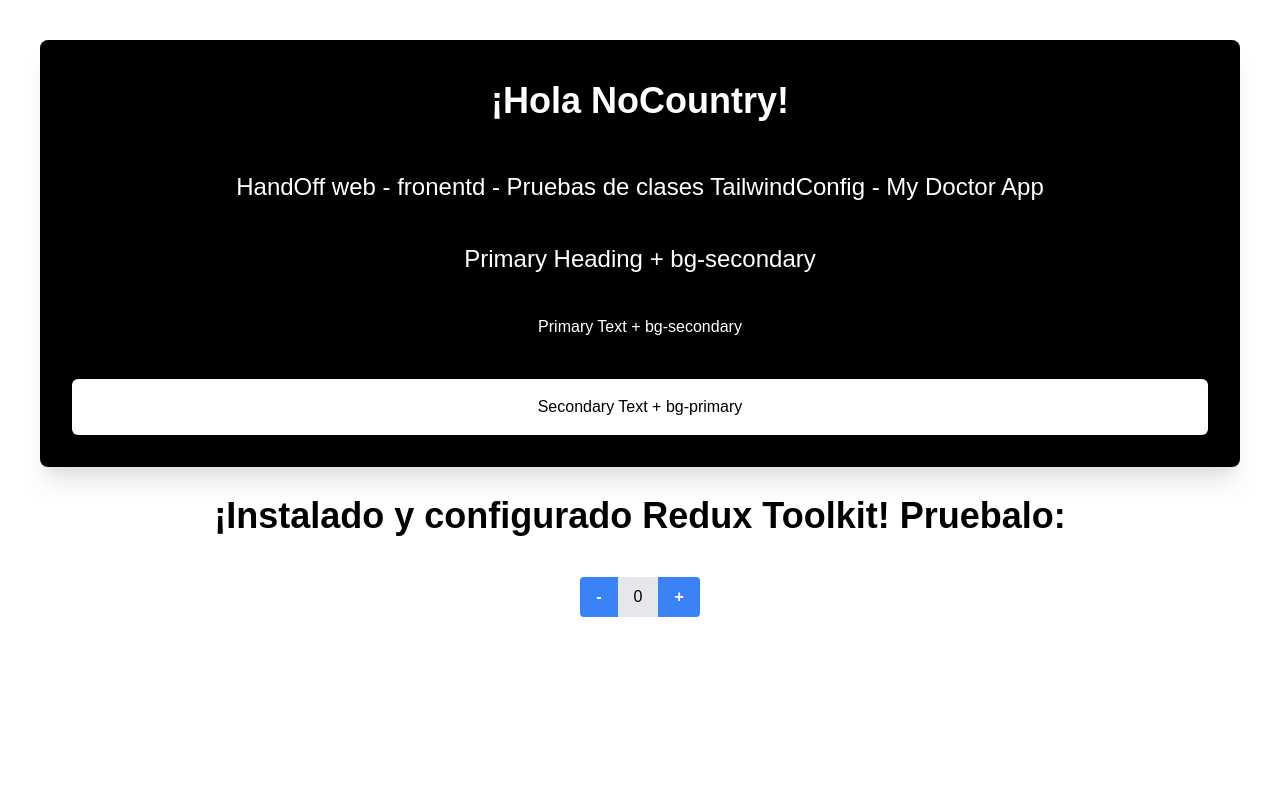
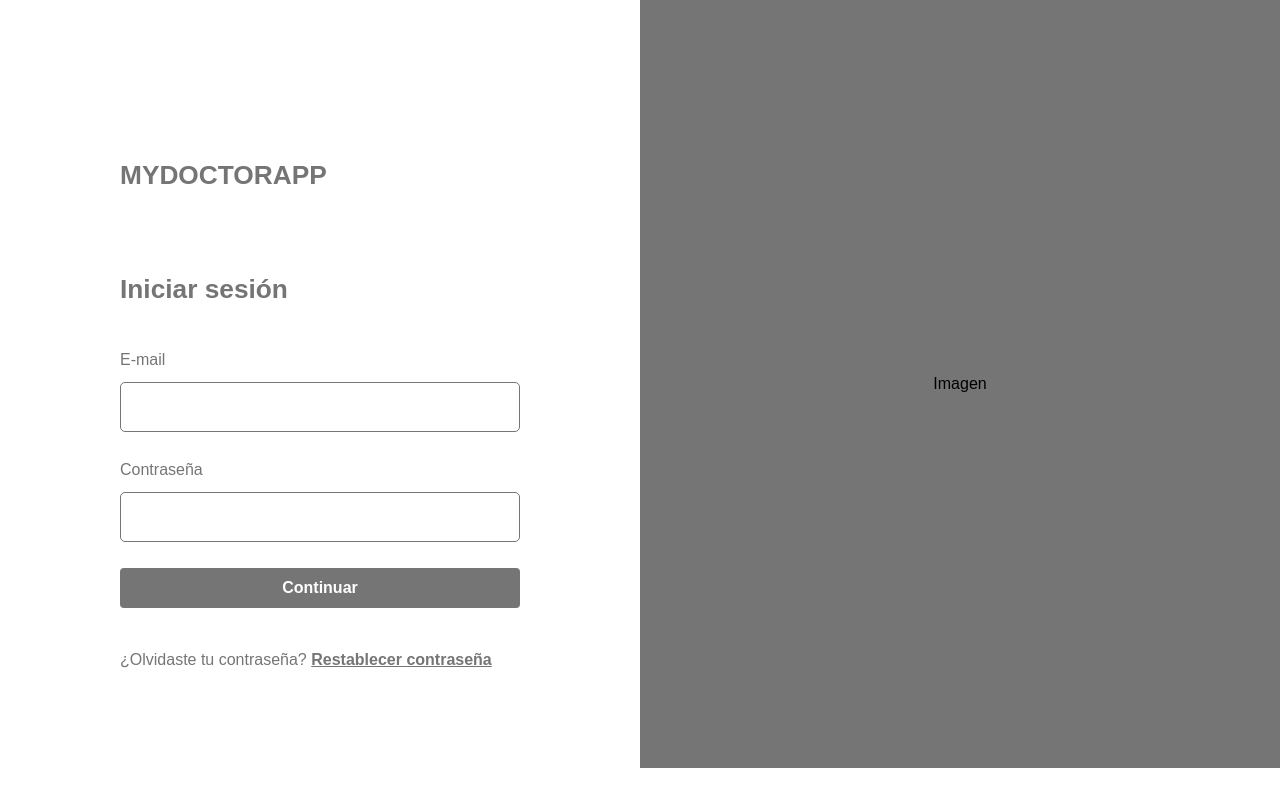
Before and after one commit to LautaroTnz/c17-56-T-Java, a React (Vite) app in the folder frontend/: page / in a window 1280 px wide. Built offline with nearby package versions, Linux system fonts and the light colour scheme.

Commit message:
Add: Maquetado Login en baja

```diff
--- a/frontend/src/App.jsx
+++ b/frontend/src/App.jsx
@@ -1,23 +1,14 @@
 import './App.css'
 import { Counter } from './components/Counter/Counter'
+import { Login } from './pages'
 
 function App() {
 
+  //1366x768
+
   return (
     <>
-      <div className="mt-10 p-8 bg-secondary rounded-lg shadow-xl ml-10 mr-10 text-center flex flex-col gap-y-10">
-        <h1 className='text-primary text-4xl font-bold leading-relaxed text-center'>¡Hola NoCountry!</h1>
-        <h1 className='text-primary text-2xl text-center'>HandOff web - fronentd - Pruebas de clases TailwindConfig - My Doctor App</h1>
-        <h1 className="text-primary text-2xl">Primary Heading + bg-secondary</h1>
-        <p className="text-primary">Primary Text + bg-secondary</p>
-        <div className="bg-primary text-secondary p-4 rounded-md">
-          <p className="text-secondary">Secondary Text + bg-primary</p>
-        </div>
-      </div>
-
-      <h1 className='text-secondary text-4xl font-bold leading-relaxed text-center mt-5'>¡Instalado y configurado Redux Toolkit! Pruebalo:</h1>
-
-      <Counter />
+      <Login />
     </>
   )
 }
--- /dev/null
+++ b/frontend/src/components/FormLogin/FormLogin.jsx
@@ -0,0 +1,43 @@
+import React from 'react'
+
+function FormLogin() {
+    return (
+        <div className='flex justify-center items-center h-screen'>
+
+
+            <div className='flex flex-col w-[400px] h-[488px]'>
+
+                <h1 className='text-[26.27px] font-bold text-primarygrey mb-[75px]'>MYDOCTORAPP</h1>
+
+                <h2 className='text-[26.27px] font-bold text-primarygrey mb-[38px]'>Iniciar sesión</h2>
+
+                <div >
+                    <form className='flex flex-col' action="">
+
+                        <label className='text-[16px] text-primarygrey mb-[10px]'
+                            htmlFor="email">E-mail</label>
+                        <input className='w-full h-[50px] border border-primarygrey rounded-[5px] mb-[26px]'
+                            type="email" id='email' required />
+
+                        <label className='text-[16px] text-primarygrey mb-[10px]'
+                            htmlFor="password">Contraseña</label>
+                        <input className='w-full h-[50px] border border-primarygrey rounded-[5px] mb-[26px]'
+                            type="password" id='password' required />
+
+                        <button type="submit" className="bg-primarygrey text-white font-bold py-2 px-4 rounded mb-[40px]">
+                            Continuar
+                        </button>
+
+                    </form>
+
+                    <h1 className='text-primarygrey'>¿Olvidaste tu contraseña? <a className='underline font-bold' href="">Restablecer contraseña</a></h1>
+                </div>
+
+            </div>
+
+
+        </div>
+    )
+}
+
+export default FormLogin
--- a/frontend/src/components/index.js
+++ b/frontend/src/components/index.js
@@ -0,0 +1 @@
+export { default as FormLogin } from './FormLogin/FormLogin';
--- /dev/null
+++ b/frontend/src/pages/Login/Login.jsx
@@ -0,0 +1,28 @@
+import React from 'react';
+import { FormLogin } from '../../components';
+
+const Login = () => {
+    return (
+        <div>
+            <div className='grid grid-cols-2'>
+
+
+                <div className='h-[768px]'>
+
+                    <FormLogin />
+
+                </div>
+
+
+
+                <div className='bg-primarygrey h-[768px] flex justify-center items-center'>
+                    Imagen
+                </div>
+
+
+            </div>
+        </div>
+    );
+};
+
+export default Login;
--- a/frontend/src/pages/index.js
+++ b/frontend/src/pages/index.js
@@ -0,0 +1 @@
+export { default as Login } from './Login/Login';
--- a/frontend/tailwind.config.js
+++ b/frontend/tailwind.config.js
@@ -10,6 +10,7 @@ export default {
      colors: {
       'primary': '#FFFFFF',
       'secondary': '#000000',
+      'primarygrey': '#757575',
     },
     // Extiende los colores de texto
     textColor: {
```
